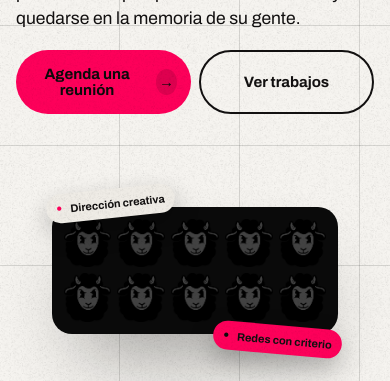
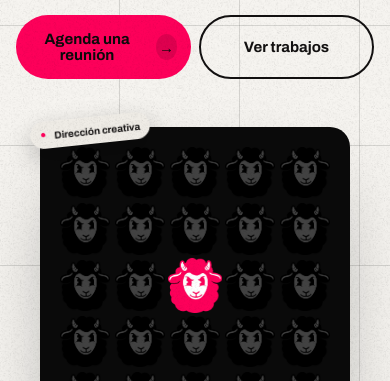
Before and after one commit to agencia-casamiranda/casamirandaweb, a plain HTML site: page index.html in a window 390 px wide. Shown: the part 463-844 px from the top of the page. Drawn offline with Linux system fonts and the light colour scheme.

Commit message:
Conecta Web3Forms, ajusta contacto y corrige rebaño en movil

```diff
--- a/main.js
+++ b/main.js
@@ -10,7 +10,7 @@ const reducido = matchMedia('(prefers-reduced-motion: reduce)').matches;
 (() => {
   const caja = document.getElementById('rebano');
   if (!caja) return;
-  const rosa = 17;
+  const rosa = 12;
   for (let i = 0; i < 25; i++) {
     const img = document.createElement('img');
     img.src = i === rosa ? 'assets/oveja-rosa.png' : 'assets/oveja-sombra.png';
--- a/styles.css
+++ b/styles.css
@@ -229,7 +229,6 @@ em { font-style: normal; color: var(--rosa); }
   .hero { min-height: calc(100svh - 100px); gap: clamp(20px, 4svh, 36px); padding-block: clamp(24px, 4svh, 48px); }
   .hero__rebano { width: min(100%, 46svh); }
   .hero__nota { display: none; }
-  .rebano img:nth-child(n+16) { display: none; }
 }
 @media (max-width: 560px) {
   .metodo__lista { grid-template-columns: repeat(2, minmax(0, 1fr)) !important; gap: 10px; }
@@ -281,7 +280,6 @@ em { font-style: normal; color: var(--rosa); }
   .hero__acciones .boton { justify-content: center; width: 100%; padding: 14px 12px; text-align: center; }
   .hero__rebano { width: min(calc(100% - 8px), 34svh); max-width: 420px; margin: 0 auto; padding: 12px; border-radius: 20px; }
   .rebano { gap: 6px; }
-  .rebano img:nth-child(n+11) { display: none; }
   .sticker--1 { left: -6px; } .sticker--2 { right: -4px; }
   .sticker { font-size: 11px; padding: 8px 10px; }
   .bloque { padding-top: 64px; padding-bottom: 64px; }
@@ -319,8 +317,22 @@ em { font-style: normal; color: var(--rosa); }
 }
 @media (max-width: 560px) and (max-height: 720px) {
   .hero__rebano { width: min(calc(100% - 8px), 26svh); padding: 10px; }
-  .rebano img:nth-child(n+6) { display: none; }
   .hero__acciones { margin-top: 14px; }
+}
+@media (max-width: 768px) {
+  .hero__rebano {
+    width: min(100%, 310px);
+    max-width: 310px;
+    min-height: 320px;
+    aspect-ratio: 1 / 1;
+    margin: 24px auto;
+    padding: 20px;
+  }
+  .rebano { gap: 5px; }
+  .rebano img { display: block; }
+  .sticker { font-size: 10px; padding: 7px 10px; }
+  .sticker--1 { top: -10px; left: -10px; }
+  .sticker--2 { right: -10px; bottom: -10px; }
 }
 @media (prefers-reduced-motion: reduce) {
   *, *::before, *::after { animation: none !important; transition: none !important; }
```
